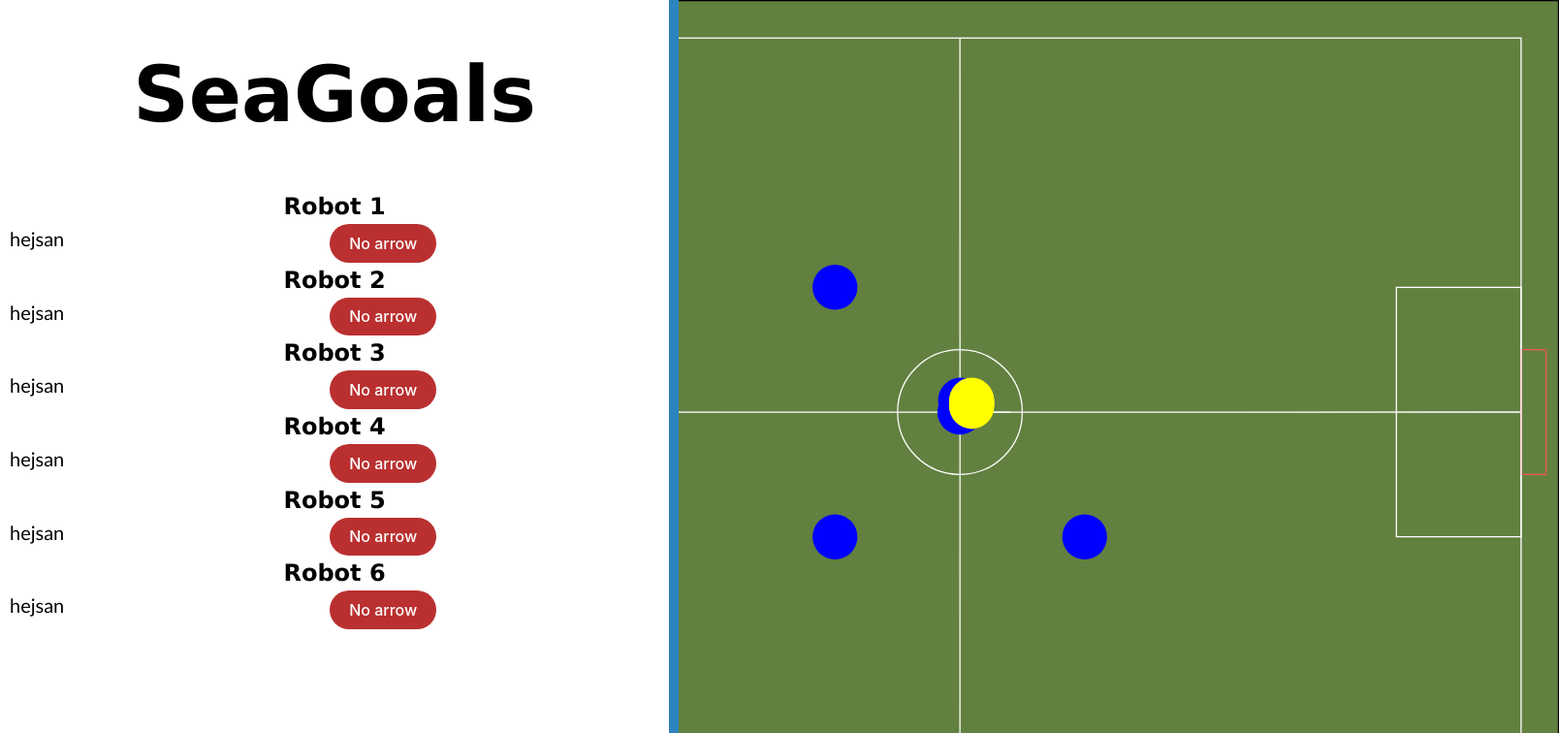
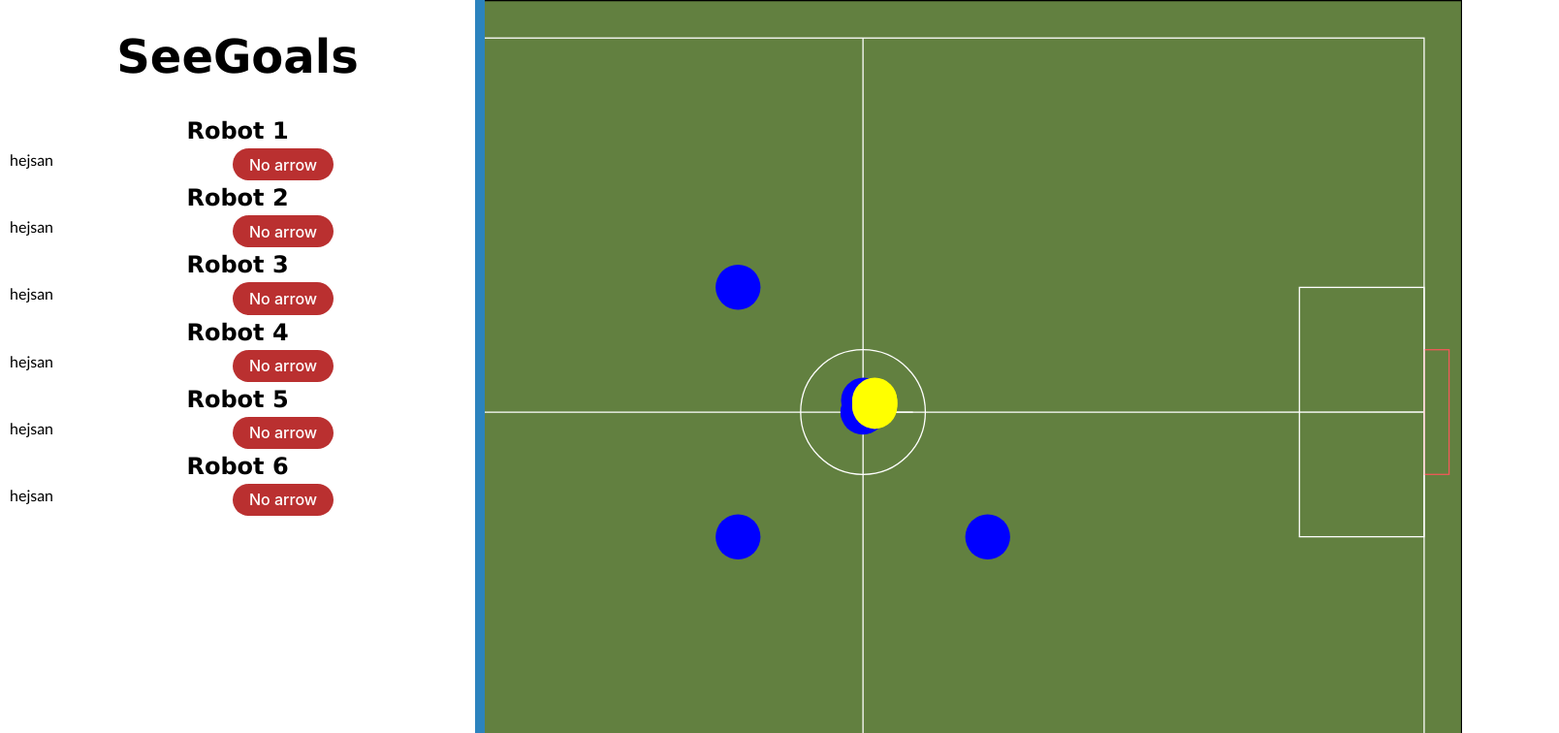
Before and after one commit to LiU-SeeGoals/GameViewer, a React (Vite) app: page / in a window 1280 px wide. Shown: the top 756 px of the page at 97% size, 1608 px wide, since content can reach past the window. Built offline with nearby package versions, Linux system fonts and the light colour scheme; no server answers.

Commit message:
buttons work kinda

```diff
--- a/src/components/gameViewer/FootBallField.tsx
+++ b/src/components/gameViewer/FootBallField.tsx
@@ -51,6 +51,7 @@ const FootBallField: React.FC<FootBallFieldProps> = ({height, gameState}: FootBa
 
         //drawing all of gamestate here
         gameState.robots.map((robot) => {
+
             drawRobot(context, robot);
         });
         //drawRobot(context, {x: 0, y: 0, speed_x: 3, speed_y: 3, team: "yellow", selected: false});
--- a/src/components/robotInfo/RobotInfo.css
+++ b/src/components/robotInfo/RobotInfo.css
@@ -1,9 +1,9 @@
 .leftdivision{
     float: left;
-    column-width: 340px;
+    column-width: 240px;
 }
 
 .rightdivision{
     float: left;
-    column-width: 340px;
+    column-width: 240px;
 }
--- a/src/components/sidebar/Sidebar.css
+++ b/src/components/sidebar/Sidebar.css
@@ -20,7 +20,7 @@
 .sidebar-content h1 {
   color: black;
   font-family:'Lucida Sans', 'Lucida Sans Regular', 'Lucida Grande', 'Lucida Sans Unicode', Geneva, Verdana, sans-serif;
-  font-size: 80px;
+  font-size: 3em;
   size: 50px;
   text-align: center;
 }
@@ -28,13 +28,14 @@
 .sidebar-content h2 {
   color: black;
   text-align: center;
+  font-size: 1.5em;
   font-family: 'Lucida Sans', 'Lucida Sans Regular', 'Lucida Grande', 'Lucida Sans Unicode', Geneva, Verdana, sans-serif;
 }
 
 .sidebar-content p {
   color: black;
   font-family:'Trebuchet MS', 'Lucida Sans Unicode', 'Lucida Grande', 'Lucida Sans', Arial, sans-serif;
-  font-size: 20px;
+  font-size: 1em;
   padding-left: 10px;
   padding-right: 10px;
 }
--- a/src/components/sidebar/Sidebar.tsx
+++ b/src/components/sidebar/Sidebar.tsx
@@ -7,37 +7,10 @@ interface SidebarProps {
 
 const Sidebar: React.FC<SidebarProps> = () => {
     const minSidebarContentWidth = 100;
-    const startWidthSidebar = 700;
+    const startWidthSidebar = 500;
     const resizerWidth = 10;
 
     const {value: resizerValue, startResizing} = useResizeSidebar(false, startWidthSidebar);
-
-
-    const [variableValue, setVariableValue] = useState(0);
-    const updateVariable = () => {
-        setVariableValue(prevValue => (prevValue === 7 ? 0 : prevValue + 1));
-    };
-
-
-    const [arrow, setArrow] = useState(false);
-
-    const handleClick = () => {
-        // Toggle the state between start and stop
-        setArrow(prevState => !prevState);
-
-        // Perform the corresponding action based on the current state
-        if (arrow) {
-        // Stop action
-        console.log('Stopping...');
-        // Add your stop logic here
-        } else {
-        // Start action
-        console.log('Starting...');
-        // Add your start logic here
-        }
-        };
-
-
 
     const contentDisplay: string = resizerValue < minSidebarContentWidth + resizerWidth ? 'none' : 'inline';
     const sidebarWidth: number = resizerValue < minSidebarContentWidth + resizerWidth ? resizerWidth : resizerValue;
@@ -46,7 +19,7 @@ const Sidebar: React.FC<SidebarProps> = () => {
     return (
         <div className="sidebar" style={{ width: sidebarWidth }}>
            <div className="sidebar-content" style={{ display: contentDisplay}}>
-            <h1> SeaGoals</h1>
+            <h1> SeeGoals</h1>
             <RobotInfo RobotId="1"></RobotInfo>
             <RobotInfo RobotId="2"></RobotInfo>
             <RobotInfo RobotId="3"></RobotInfo>
--- a/src/index.css
+++ b/src/index.css
@@ -41,10 +41,10 @@ h1 {
 }
 
 button {
-  border-radius: 100px;
+  border-radius: 70px;
   border-color: black;
   border: 1px solid transparent;
-  padding: 0.6em 1.2em;
+  padding: 0.4em 1em;
   font-size: 1em;
   font-weight: 500;
   font-family:'Lucida Sans', 'Lucida Sans Regular', 'Lucida Grande', 'Lucida Sans Unicode', Geneva, Verdana, sans-serif;
```
